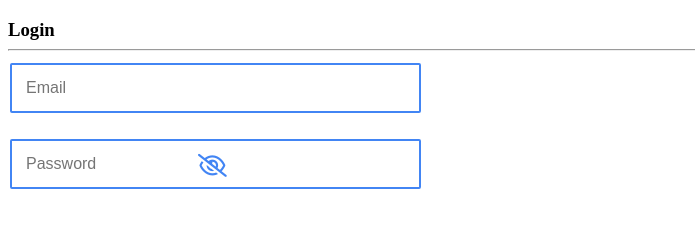
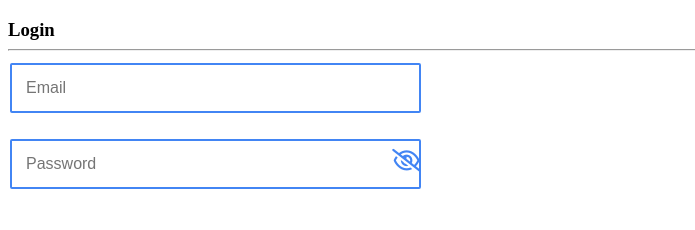
Before and after one commit to fossasia/susi_firefoxbot, a browser extension: page src/settings.html in a window 1280 px wide. Both pictures are taken after a click on the button "Login?". Shown: the top 230 px of the page, without its empty margins (0-695 px from the left). Drawn offline with Linux system fonts and the light colour scheme.

Commit message:
Eye icon position fix (#187)

```diff
--- a/src/css/settings.css
+++ b/src/css/settings.css
@@ -78,9 +78,8 @@ button{
 }
 
 .form-group {
-  position: absolute;
   top: 19px;
-  left: 190px;
+  margin-left: -35px;
 }
 
 hr{
```
